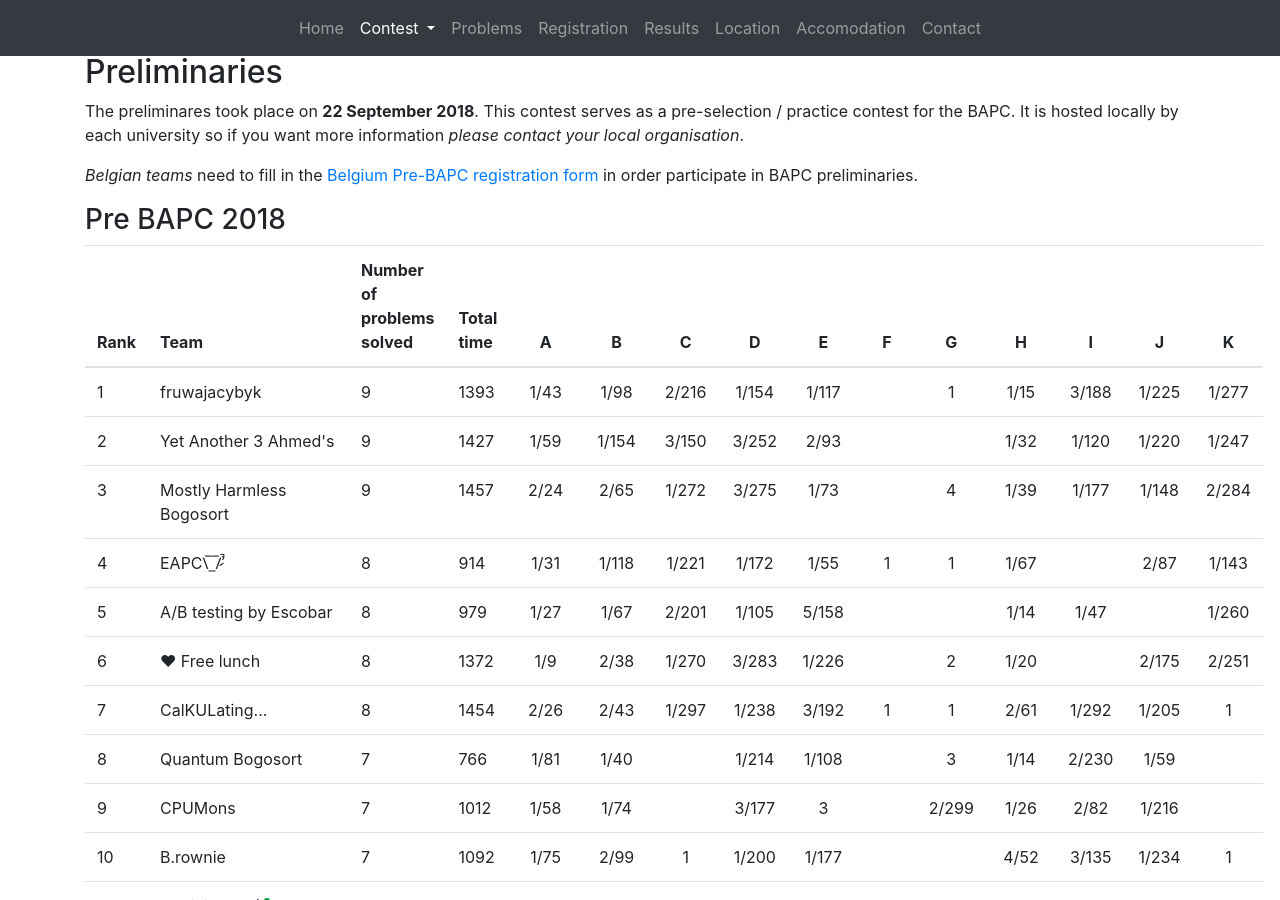
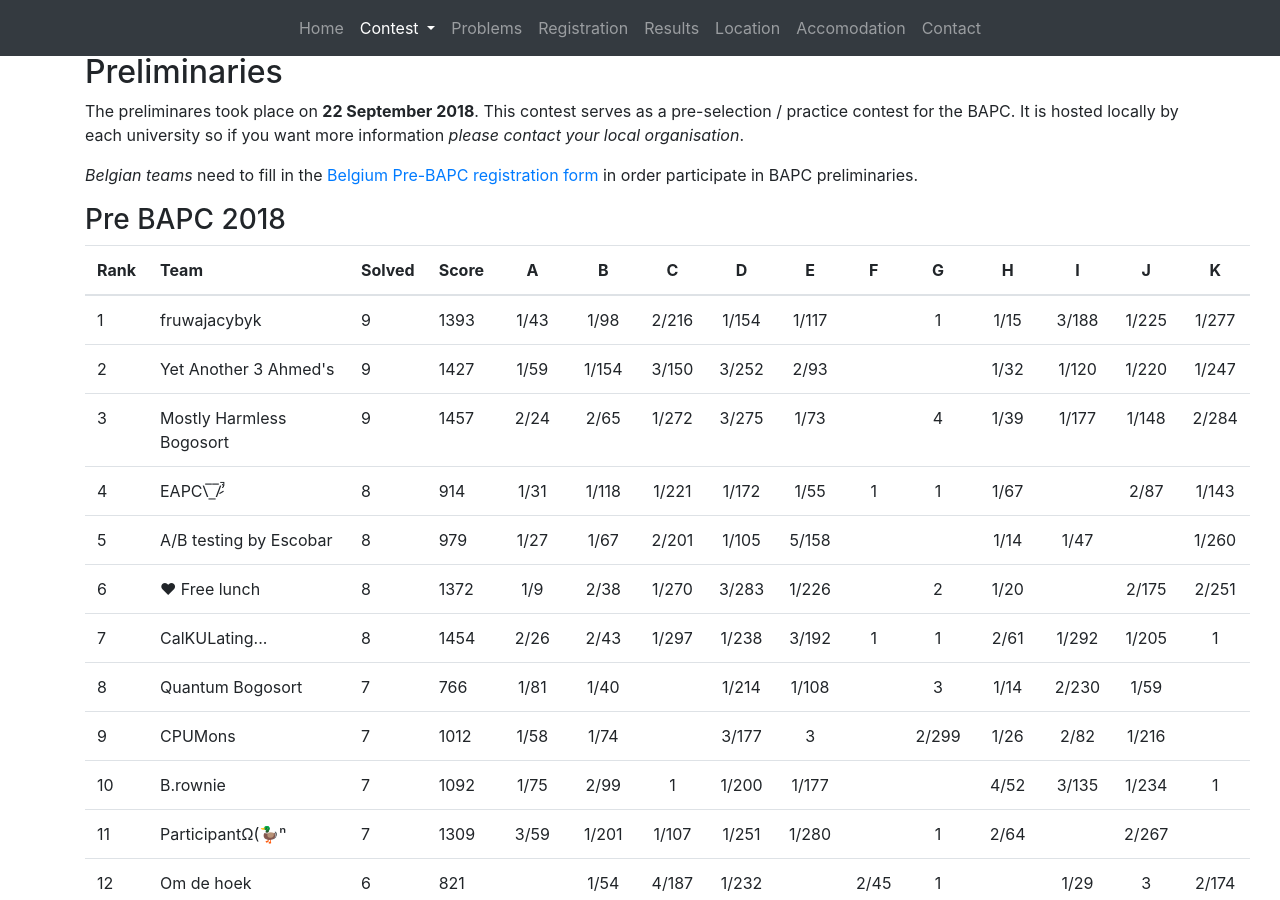
Before and after one commit to GuillaumeDerval/BAPC2018-website, a Jekyll site: the page built from preliminaries.md, in a window 1280 px wide and 900 px high, scrolled down 309 px. Built offline with Jekyll 4.4.1, drawn with Linux system fonts in a browser that asks for light colours.

Commit message:
pre scoreboard

```diff
--- a/preliminaries.md
+++ b/preliminaries.md
@@ -18,10 +18,11 @@
 <tr>
 <th>Rank</th>
 <th class="name">Team</th>
-<th class="problems">Number of problems solved</th>
-<th class="score">Total time</th>
+<th class="problems">Solved</th>
+<th class="score">Score</th>
 <th class="score text-center">A</th>
-<th class="score text-center">B</th>
+<th class="score text-center">
+B</th>
 <th class="score text-center">C</th>
 <th class="score text-center">D</th>
 <th class="score text-center">E</th>
```
